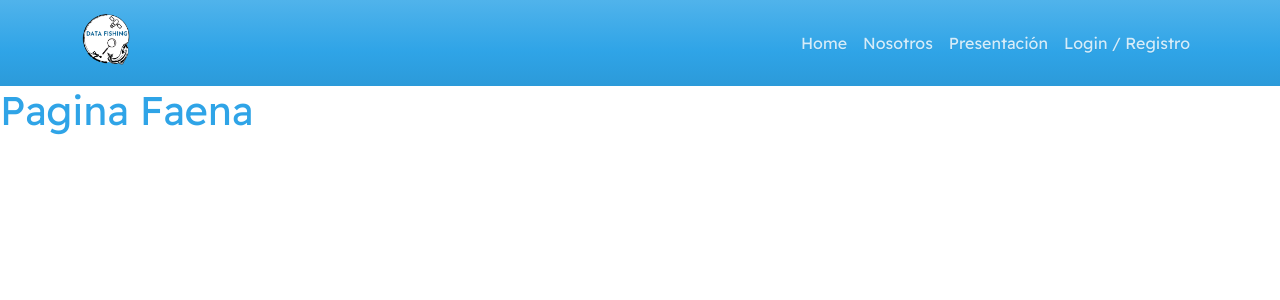
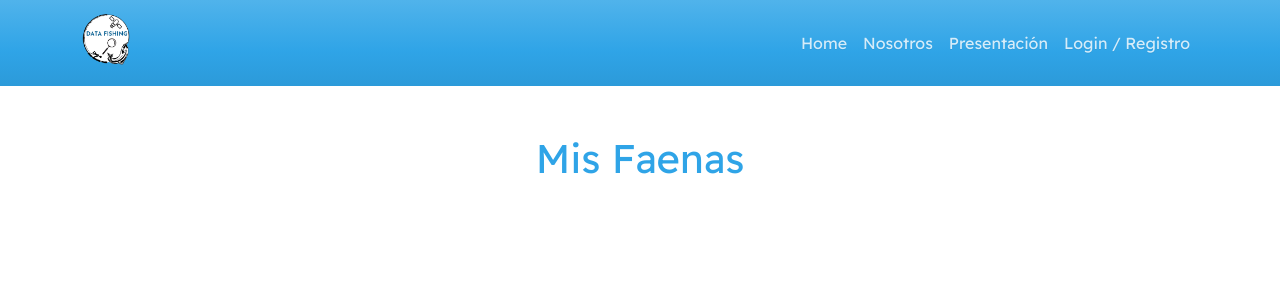
Before and after one commit to Diegocs2410/frontend-triton, a React (Create React App) app: page /faena in a window 1280 px wide. Shown: the top 300 px of the page. Built offline with nearby package versions, Linux system fonts and the light colour scheme.

Commit message:
Faena Page

```diff
--- a/src/views/Faena.jsx
+++ b/src/views/Faena.jsx
@@ -1,7 +1,10 @@
 const Faena = () => {
   return (
-    <div>
-      <h1>Pagina Faena</h1>
+    <div className="container text-center">
+      <h1 className="mt-5">Mis Faenas</h1>
+      <div className="row">
+        <div className="col-md-4"></div>
+      </div>
     </div>
   );
 };
```
